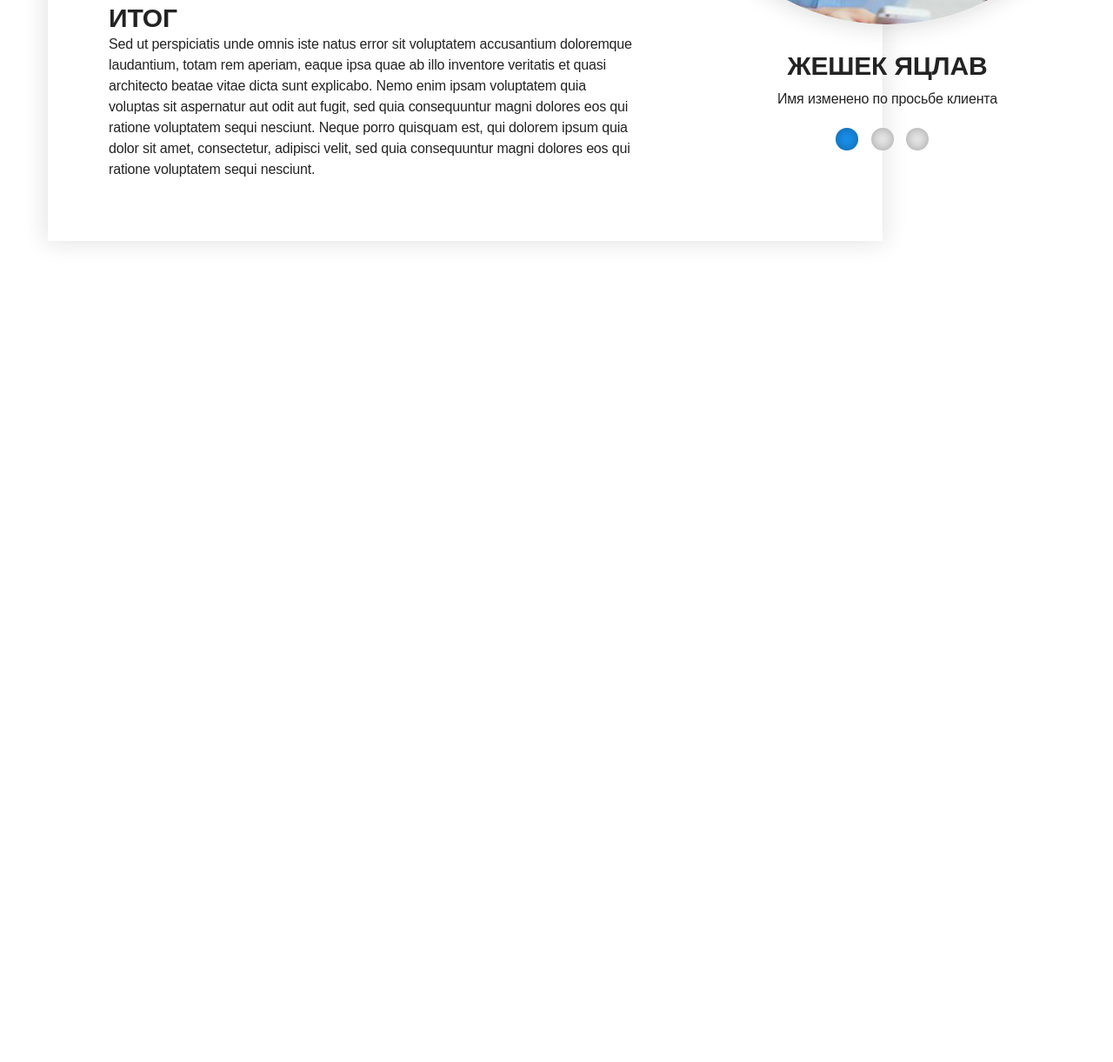
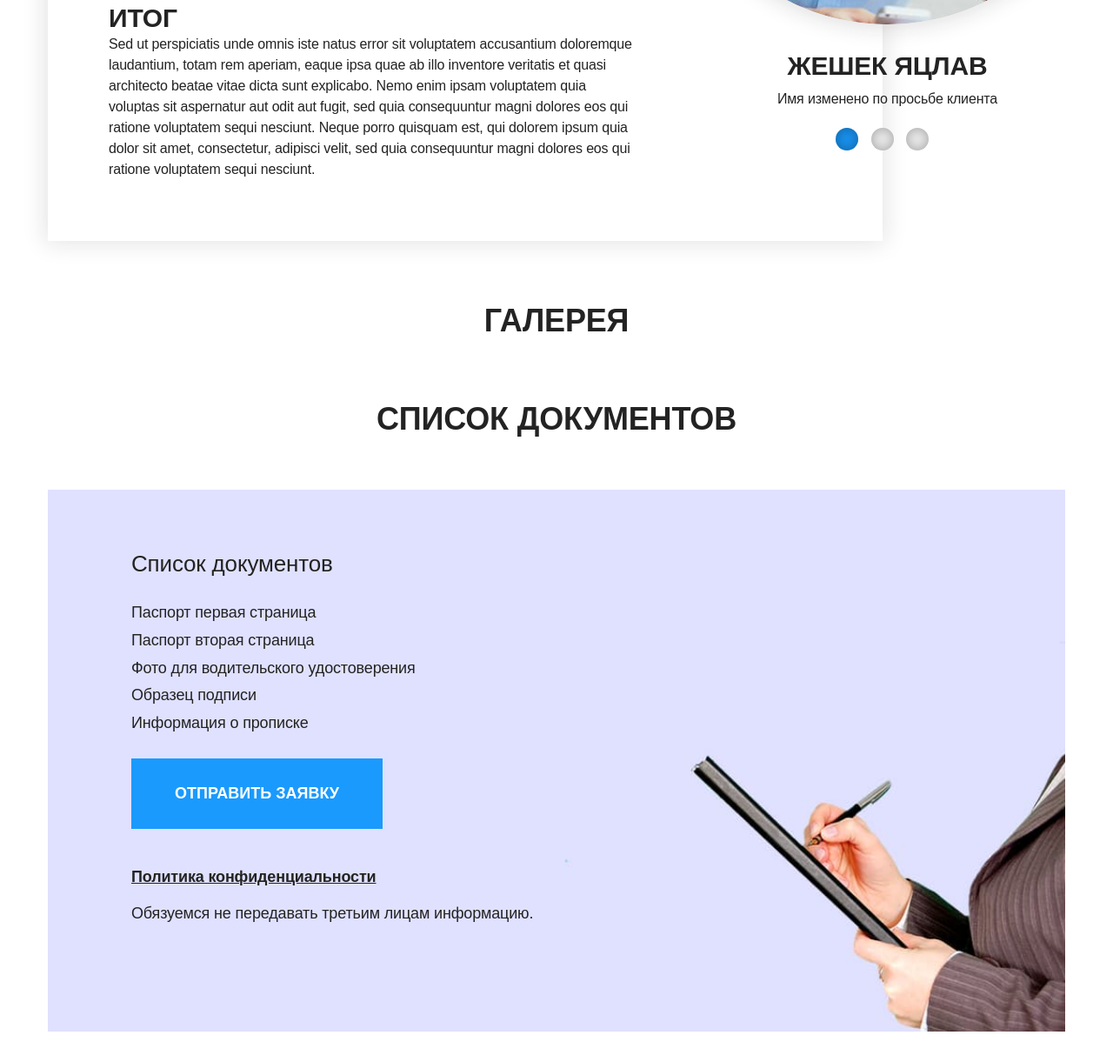
Before and after one commit to AlinaNiko/avtoschool, a website: page src/index.html in a window 1280 px wide. Shown: the part 4359-5580 px from the top of the page at 87% size. Before the commit the page ends 4671 px from the top, so only its background shows below. Drawn offline with nearby package versions, Linux system fonts and the light colour scheme; files that its build step writes are made by us from their sources; a web font is replaced by a local one.

Commit message:
Добавлена разметка и верстка блока документы

```diff
--- a/src/index.html
+++ b/src/index.html
@@ -8,6 +8,8 @@
         <include src="src/markup/steps.html"></include>
         <include src="src/markup/advantages.html"></include>
         <include src="src/markup/customer-stories.html"></include>
+        <include src="src/markup/gallery.html"></include>
+        <include src="src/markup/documents.html"></include>
 
 
     </main>
--- /dev/null
+++ b/src/markup/documents.html
@@ -0,0 +1,18 @@
+<section class="main-content__documents documents">
+  <div class="documents__container container">
+    <h2 class="documents__title">Список документов</h2>
+    <div class="documents__wrapper">
+      <h3 class="documents__subtitle">Список документов</h3>
+      <ul class="documents__list">
+        <li class="documents__item">Паспорт первая страница</li>
+        <li class="documents__item">Паспорт вторая страница</li>
+        <li class="documents__item">Фото для водительского удостоверения</li>
+        <li class="documents__item">Образец подписи</li>
+        <li class="documents__item">Информация о прописке</li>
+      </ul>
+      <button class="documents__button button" type="button">Отправить заявку</button>
+      <a class="documents__link" href="#"> Политика конфиденциальности</a>
+      <p class="documents__paragraph">Обязуемся не передавать третьим лицам информацию.</p>
+    </div>
+  </div>
+</section>
--- /dev/null
+++ b/src/markup/gallery.html
@@ -0,0 +1,5 @@
+<section class="main-content__gallery gallery">
+  <div class="gallery__container container">
+    <h2 class="gallery__title">Галерея</h2>
+  </div>
+</section>
--- a/src/style.scss
+++ b/src/style.scss
@@ -12,3 +12,5 @@
 @import 'styles/blocks/steps';
 @import 'styles/blocks/advantages';
 @import 'styles/blocks/customer-stories';
+@import 'styles/blocks/gallery';
+@import 'styles/blocks/documents';
--- /dev/null
+++ b/src/styles/blocks/_documents.scss
@@ -0,0 +1,100 @@
+@import '../helpers/variables';
+@import '../helpers/mixins';
+
+
+.documents {
+  padding: 35px 0;
+}
+
+.documents__title {
+  width: 100%;
+  font-weight: 600;
+  font-size: 36px;
+  text-transform: uppercase;
+  text-align: center;
+  @include breakpoint (sm) {
+    font-size: 28px;
+  }
+}
+
+.documents__wrapper {
+  display: flex;
+  flex-direction: column;
+  align-items: flex-start;
+  width: 100%;
+  margin-top: 60px;
+  padding: 70px 96px 125px;
+  background: $lightViolet url("../images/documents-background.jpg") no-repeat;
+  background-size: cover;
+  @include breakpoint (md) {
+    margin-top: 30px;
+    padding: 30px 30px 70px;
+  }
+}
+
+.documents__subtitle {
+  font-weight: 400;
+  font-size: 26px;
+  @include breakpoint (md) {
+    margin-top: 20px;
+    font-size: 18px;
+  }
+}
+
+.documents__list {
+  margin-top: 30px;
+  font-weight: 400;
+  font-size: 18px;
+  @include breakpoint (md) {
+    margin-top: 20px;
+    font-size: 14px;
+  }
+}
+
+.documents__item:not(:last-of-type) {
+  margin-bottom: 10px;
+}
+
+.documents__button {
+  margin-top: 30px;
+  padding: 30px 50px;
+  font-weight: 700;
+  font-size: 18px;
+  text-transform: uppercase;
+  @include breakpoint (md) {
+    padding: 20px 25px;
+    font-size: 16px;
+  }
+  @media (max-width: 390px) {
+    padding: 20px 10px;
+    min-width: 200px;
+    width: 100%;
+  }
+}
+
+.documents__link {
+  margin-top: 45px;
+  font-weight: 700;
+  font-size: 18px;
+  text-decoration: underline;
+  color: $grey;
+  @include breakpoint (md) {
+    margin-top: 30px;
+    font-size: 14px;
+  }
+}
+
+.documents__link:hover,
+.documents__link:active,
+.documents__link:focus {
+  color: $mainBlue;
+}
+
+.documents__paragraph {
+  margin-top: 20px;
+  font-weight: 400;
+  font-size: 18px;
+  @include breakpoint (md) {
+    font-size: 14px;
+  }
+}
--- /dev/null
+++ b/src/styles/blocks/_gallery.scss
@@ -0,0 +1,18 @@
+@import '../helpers/variables';
+@import '../helpers/mixins';
+
+
+.gallery {
+  padding: 35px 0;
+}
+
+.gallery__title {
+  width: 100%;
+  font-weight: 600;
+  font-size: 36px;
+  text-transform: uppercase;
+  text-align: center;
+  @include breakpoint (sm) {
+    font-size: 28px;
+  }
+}
```
Also changed, not shown: src/images/documents-background.jpg (added).
